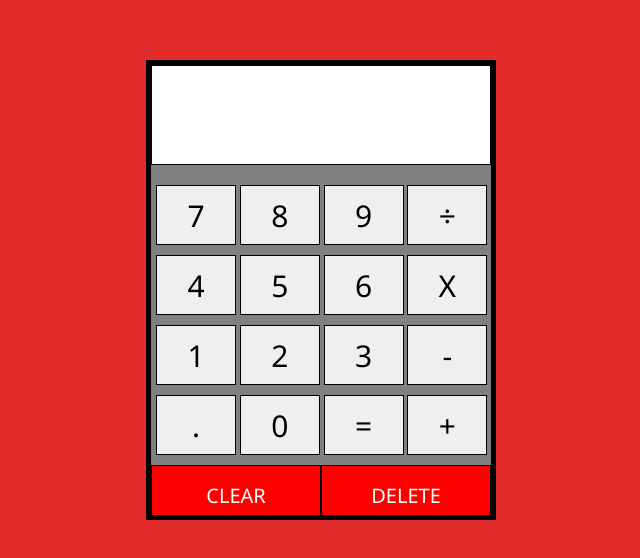
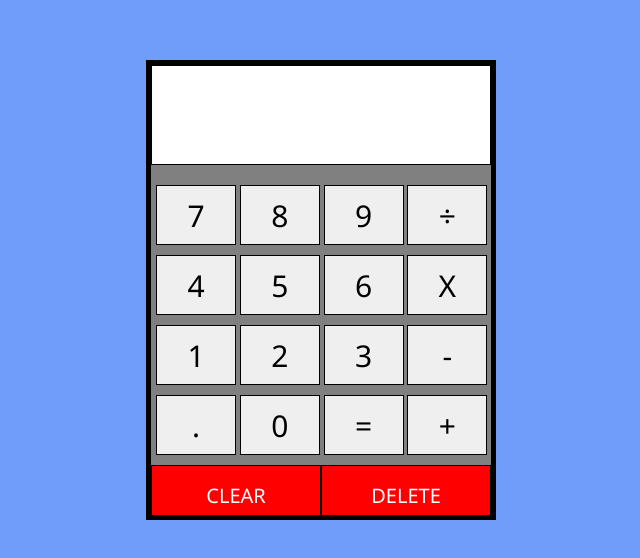
Before and after one commit to benlaird7/Calculator, a plain HTML site: page index.html in a window 1280 px wide. Shown: the part 110-668 px from the top of the page, without its empty margins (319-959 px from the left). Drawn offline with Linux system fonts and the light colour scheme.

Commit message:
changed background color

```diff
--- a/styles.css
+++ b/styles.css
@@ -5,7 +5,7 @@
     font-family: 'Segoe UI', Tahoma, Geneva, Verdana, sans-serif;
 }
 body {
-    background-color: rgb(226, 43, 43);
+    background-color: rgb(112, 156, 250);
 }
 
 .container {
```
